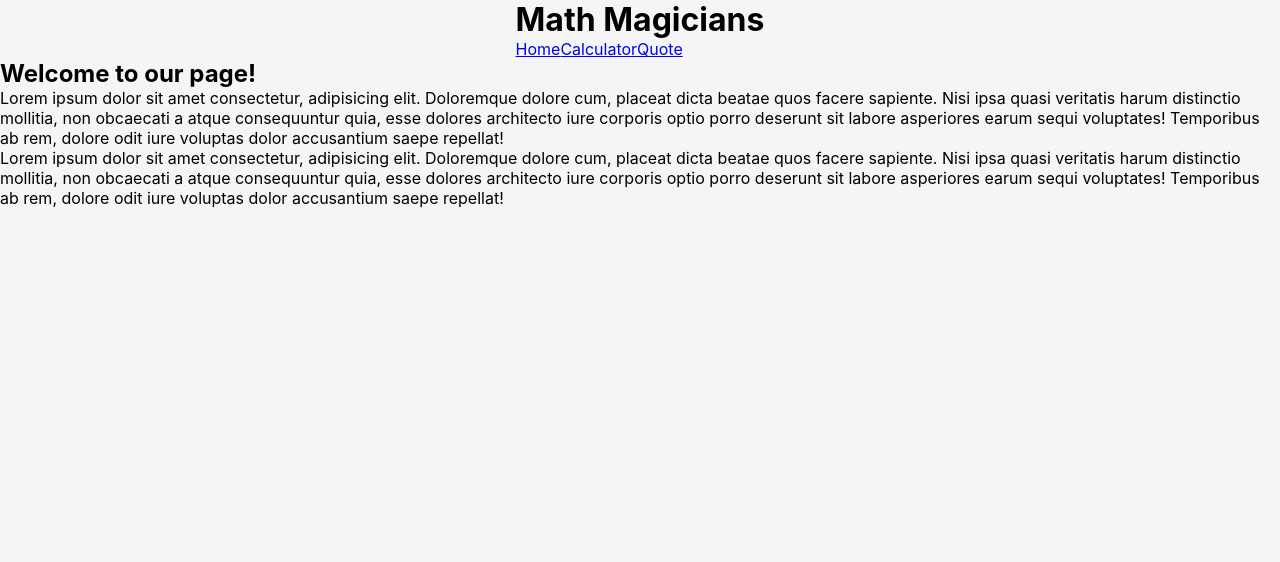
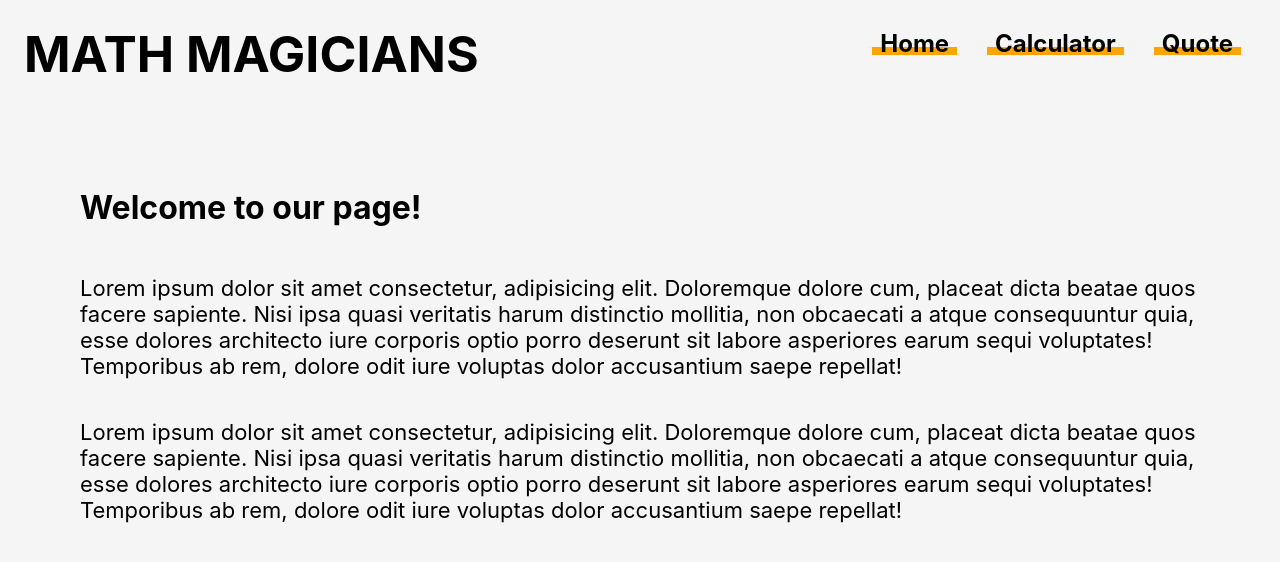
Before and after one commit to shyusu4/calculator, a React (Create React App) app: page / in a window 1280 px wide. Shown: the top 562 px of the page. Built offline with nearby package versions, Linux system fonts and the light colour scheme.

Commit message:
Add navbar styling

```diff
--- a/package.json
+++ b/package.json
@@ -11,6 +11,7 @@
     "react-dom": "^18.2.0",
     "react-router-dom": "^6.4.0",
     "react-scripts": "5.0.1",
+    "sass": "^1.54.9",
     "web-vitals": "^2.1.4"
   },
   "scripts": {
--- a/src/components/Home.js
+++ b/src/components/Home.js
@@ -1,4 +1,5 @@
 import React from 'react';
+import '../styles/Home.css';
 
 const Home = () => (
   <div className="home-container">
--- a/src/components/Navbar.js
+++ b/src/components/Navbar.js
@@ -1,14 +1,15 @@
 import React from 'react';
 import { Link } from 'react-router-dom';
+import '../styles/Navbar.css';
 
 const Navbar = () => (
   <div className="navbar">
     <h1>Math Magicians</h1>
-    <nav>
-      <Link to="/">Home</Link>
-      <Link to="/calculator">Calculator</Link>
-      <Link to="/quote">Quote</Link>
-    </nav>
+    <ul className="nav-items">
+      <li><Link to="/">Home</Link></li>
+      <li><Link to="/calculator">Calculator</Link></li>
+      <li><Link to="/quote">Quote</Link></li>
+    </ul>
   </div>
 );
 
--- a/src/styles/Home.css
+++ b/src/styles/Home.css
@@ -1 +1,13 @@
-/* comment */
+.home-container {
+  margin: 5rem;
+}
+
+h2 {
+  font-size: 2rem;
+  margin-bottom: 3rem;
+}
+
+p {
+  margin-bottom: 2.5rem;
+  font-size: 22px;
+}
--- /dev/null
+++ b/src/styles/Navbar.css
@@ -0,0 +1,46 @@
+.navbar {
+  display: flex;
+  justify-content: space-between;
+  width: 100%;
+  padding: 1.5rem;
+}
+
+.nav-items {
+  display: flex;
+  list-style: none;
+}
+
+.nav-items > li {
+  font-weight: bold;
+  padding: 5px 15px;
+}
+
+a {
+  font-size: 24px;
+  padding: 0 8px;
+  text-decoration: none;
+  position: relative;
+  color: black;
+}
+
+a::before {
+  content: '';
+  background-color: orange;
+  position: absolute;
+  left: 0;
+  bottom: 3px;
+  width: 100%;
+  height: 8px;
+  z-index: -1;
+  transition: all 0.3s ease-in-out;
+}
+
+a:hover::before {
+  bottom: 0;
+  height: 100%;
+}
+
+h1 {
+  font-size: 50px;
+  text-transform: uppercase;
+}
--- a/src/styles/Navbar.js
+++ /dev/null
@@ -1 +0,0 @@
-/* comment */
```
Also changed, not shown: 12 other files (tests, documents, lock files or other folders).
